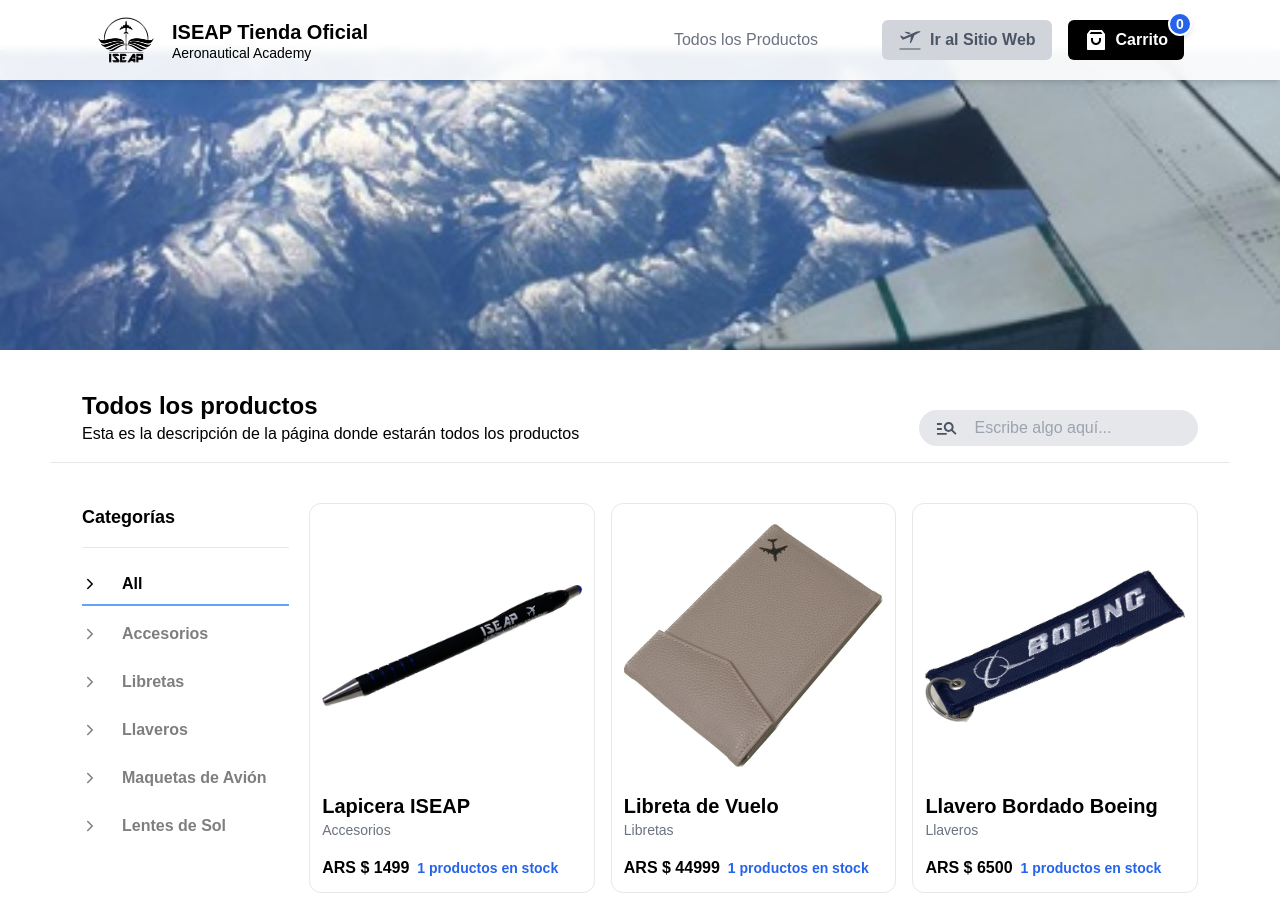
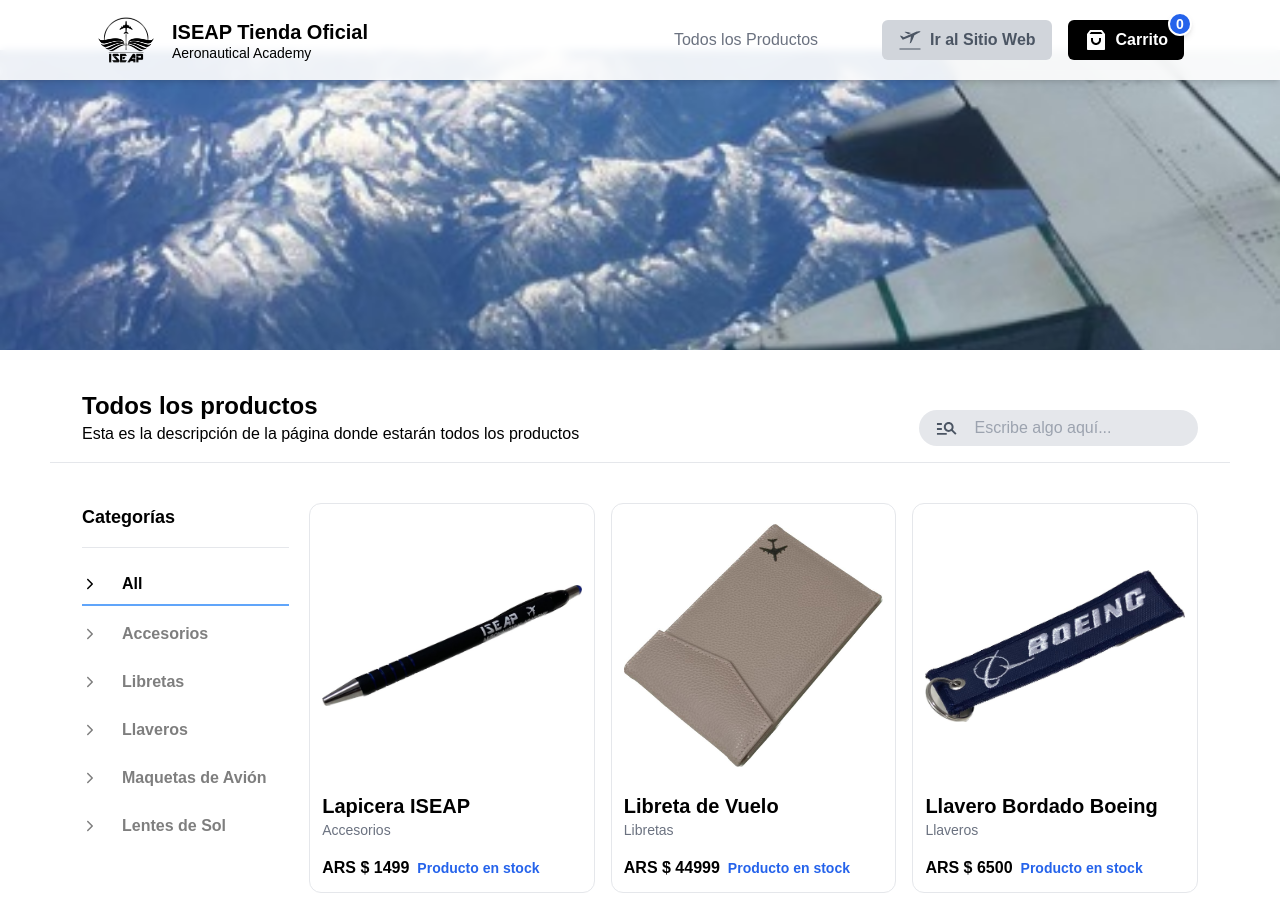
Before and after one commit to emaadev/nextjs-aviation-store, a Next.js app: page /products in a window 1280 px wide. Shown: the top 909 px of the page. Built offline with nearby package versions, Linux system fonts and the light colour scheme.

Commit message:
Deleting the cuantity of products for each one

```diff
--- a/components/product/FeaturedProduct.tsx
+++ b/components/product/FeaturedProduct.tsx
@@ -74,7 +74,7 @@
               stock === 0 ? "text-red-600" : "text-blue-600"
             }`}
           >
-            {stock} producto/s en stock
+            Producto en stock
           </span>
         </div>
 
--- a/components/product/ProductCard.tsx
+++ b/components/product/ProductCard.tsx
@@ -72,7 +72,7 @@
             product.stock === 0 ? "text-red-600" : "text-blue-600"
           }`}
         >
-          {product.stock} productos en stock
+          Producto en stock
         </span>
       </footer>
     </article>
--- a/components/product/ProductInfo.tsx
+++ b/components/product/ProductInfo.tsx
@@ -72,7 +72,7 @@
               product.stock === 0 ? "text-red-600" : "text-blue-600"
             }`}
           >
-            {product.stock} productos en stock
+            Producto en stock
           </span>
         </div>
 
```
